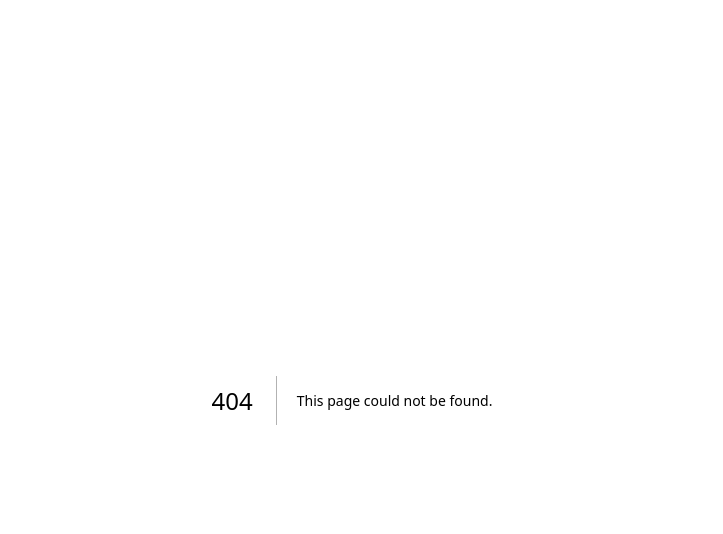
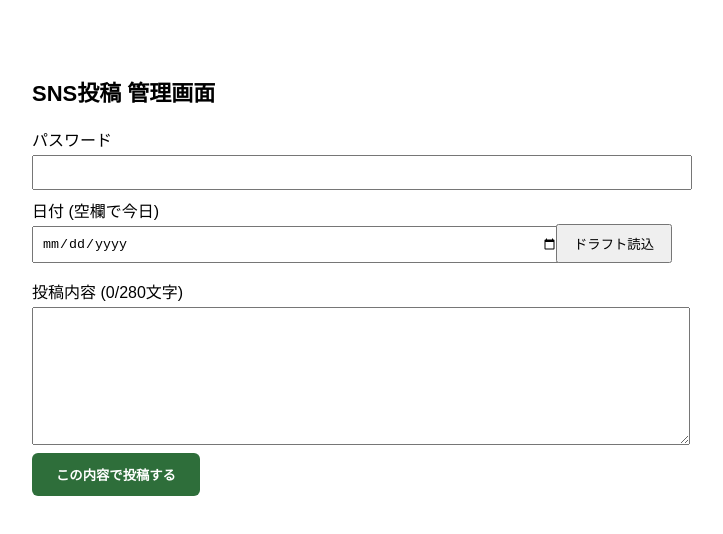
Before and after one commit to rfujiwara1203-hue/seikatsu-okane-navi, a Next.js app in the folder seikatsu-okane-navi/: page /admin/post in a window 1280 px wide. Before the commit this address had no page. Shown: the top 534 px of the page, without its empty margins (288-1011 px from the left). Built offline with nearby package versions, Linux system fonts and the light colour scheme.

Commit message:
Add X posting admin page with API-based publish + GitHub log
Enables posting from any device via a password-protected /admin/post
page that publishes through the X API and records each post to
sns-posts-log.md, instead of relying on local browser automation.

```diff
--- a/seikatsu-okane-navi/package.json
+++ b/seikatsu-okane-navi/package.json
@@ -13,7 +13,8 @@
     "react": "^18.0.0",
     "react-dom": "^18.0.0",
     "@anthropic-ai/sdk": "^0.32.0",
-    "clsx": "^2.1.1"
+    "clsx": "^2.1.1",
+    "twitter-api-v2": "^1.19.0"
   },
   "devDependencies": {
     "@types/node": "^22",
--- /dev/null
+++ b/seikatsu-okane-navi/src/app/admin/post/page.tsx
@@ -0,0 +1,136 @@
+"use client";
+
+import { useState } from "react";
+
+export default function AdminPostPage() {
+  const [password, setPassword] = useState("");
+  const [text, setText] = useState("");
+  const [draftDate, setDraftDate] = useState("");
+  const [status, setStatus] = useState<string>("");
+  const [loading, setLoading] = useState(false);
+
+  async function loadDraft() {
+    if (!password) {
+      setStatus("パスワードを入力してください");
+      return;
+    }
+    setLoading(true);
+    setStatus("");
+    try {
+      const url = draftDate
+        ? `/api/get-draft?password=${encodeURIComponent(password)}&date=${draftDate}`
+        : `/api/get-draft?password=${encodeURIComponent(password)}`;
+      const res = await fetch(url);
+      const data = await res.json();
+      if (!res.ok) {
+        setStatus(`エラー: ${data.error || res.status}`);
+        return;
+      }
+      if (!data.found) {
+        setStatus(`${data.date} のドラフトが見つかりませんでした`);
+        setText("");
+        return;
+      }
+      setText(data.content);
+      setStatus(`${data.date} のドラフトを読み込みました`);
+    } catch (e) {
+      setStatus(`エラー: ${String(e)}`);
+    } finally {
+      setLoading(false);
+    }
+  }
+
+  async function post() {
+    if (!password) {
+      setStatus("パスワードを入力してください");
+      return;
+    }
+    if (!text.trim()) {
+      setStatus("投稿内容が空です");
+      return;
+    }
+    if (!confirm("この内容で本当に投稿しますか?\n\n" + text)) return;
+
+    setLoading(true);
+    setStatus("投稿中...");
+    try {
+      const res = await fetch("/api/post-x", {
+        method: "POST",
+        headers: { "Content-Type": "application/json" },
+        body: JSON.stringify({ password, text }),
+      });
+      const data = await res.json();
+      if (!res.ok) {
+        setStatus(`投稿失敗: ${data.error || res.status}`);
+        return;
+      }
+      setStatus(`投稿成功! ${data.tweetUrl}`);
+      setText("");
+    } catch (e) {
+      setStatus(`エラー: ${String(e)}`);
+    } finally {
+      setLoading(false);
+    }
+  }
+
+  return (
+    <div style={{ maxWidth: 640, margin: "40px auto", padding: 20, fontFamily: "sans-serif" }}>
+      <h1 style={{ fontSize: 22, marginBottom: 20 }}>SNS投稿 管理画面</h1>
+
+      <label style={{ display: "block", marginBottom: 8 }}>
+        パスワード
+        <input
+          type="password"
+          value={password}
+          onChange={(e) => setPassword(e.target.value)}
+          style={{ display: "block", width: "100%", padding: 8, marginTop: 4 }}
+        />
+      </label>
+
+      <div style={{ display: "flex", gap: 8, marginBottom: 16, alignItems: "flex-end" }}>
+        <label style={{ flex: 1 }}>
+          日付 (空欄で今日)
+          <input
+            type="date"
+            value={draftDate}
+            onChange={(e) => setDraftDate(e.target.value)}
+            style={{ display: "block", width: "100%", padding: 8, marginTop: 4 }}
+          />
+        </label>
+        <button onClick={loadDraft} disabled={loading} style={{ padding: "8px 16px" }}>
+          ドラフト読込
+        </button>
+      </div>
+
+      <label style={{ display: "block", marginBottom: 8 }}>
+        投稿内容 ({text.length}/280文字)
+        <textarea
+          value={text}
+          onChange={(e) => setText(e.target.value)}
+          rows={8}
+          style={{ display: "block", width: "100%", padding: 8, marginTop: 4 }}
+        />
+      </label>
+
+      <button
+        onClick={post}
+        disabled={loading}
+        style={{
+          padding: "12px 24px",
+          background: "#2e6e3a",
+          color: "#fff",
+          border: "none",
+          borderRadius: 6,
+          fontWeight: "bold",
+          cursor: "pointer",
+        }}
+      >
+        この内容で投稿する
+      </button>
+
+      {status && (
+        <p style={{ marginTop: 16, whiteSpace: "pre-wrap", wordBreak: "break-all" }}>{status}</p>
+      )}
+    </div>
+  );
+}
--- /dev/null
+++ b/seikatsu-okane-navi/src/app/api/post-x/route.ts
@@ -0,0 +1,52 @@
+import { NextRequest, NextResponse } from "next/server";
+import { TwitterApi } from "twitter-api-v2";
+import { appendToLog } from "@/lib/github";
+
+function nowJSTLabel(): string {
+  const now = new Date();
+  const jst = new Date(now.getTime() + 9 * 60 * 60 * 1000);
+  return jst.toISOString().slice(0, 16).replace("T", " ");
+}
+
+export async function POST(req: NextRequest) {
+  const body = await req.json().catch(() => null);
+  if (!body || typeof body.text !== "string" || typeof body.password !== "string") {
+    return NextResponse.json({ error: "invalid request" }, { status: 400 });
+  }
+
+  if (body.password !== process.env.ADMIN_PASSWORD) {
+    return NextResponse.json({ error: "unauthorized" }, { status: 401 });
+  }
+
+  const text: string = body.text.trim();
+  if (!text) {
+    return NextResponse.json({ error: "empty text" }, { status: 400 });
+  }
+  if (text.length > 280) {
+    return NextResponse.json({ error: "text too long" }, { status: 400 });
+  }
+
+  const client = new TwitterApi({
+    appKey: process.env.X_API_KEY as string,
+    appSecret: process.env.X_API_SECRET as string,
+    accessToken: process.env.X_ACCESS_TOKEN as string,
+    accessSecret: process.env.X_ACCESS_TOKEN_SECRET as string,
+  });
+
+  try {
+    const result = await client.v2.tweet(text);
+    const tweetId = result.data.id;
+    const tweetUrl = `https://x.com/seikatsunavi/status/${tweetId}`;
+
+    try {
+      const logEntry = `## ${nowJSTLabel()}\n${text}\n投稿URL: ${tweetUrl}\n`;
+      await appendToLog("sns-posts-log.md", logEntry);
+    } catch (logError) {
+      console.error("log append failed", logError);
+    }
+
+    return NextResponse.json({ success: true, tweetUrl });
+  } catch (e) {
+    return NextResponse.json({ error: String(e) }, { status: 500 });
+  }
+}
--- /dev/null
+++ b/seikatsu-okane-navi/src/lib/github.ts
@@ -0,0 +1,74 @@
+const OWNER = "rfujiwara1203-hue";
+const REPO = "seikatsu-okane-navi";
+const API_BASE = `https://api.github.com/repos/${OWNER}/${REPO}`;
+
+function authHeaders() {
+  const token = process.env.GITHUB_TOKEN;
+  if (!token) throw new Error("GITHUB_TOKEN is not set");
+  return {
+    Authorization: `Bearer ${token}`,
+    Accept: "application/vnd.github+json",
+  };
+}
+
+export async function getFileContent(
+  path: string
+): Promise<{ content: string; sha: string } | null> {
+  const res = await fetch(`${API_BASE}/contents/${path}`, {
+    headers: authHeaders(),
+    cache: "no-store",
+  });
+  if (res.status === 404) return null;
+  if (!res.ok) throw new Error(`GitHub getFileContent failed: ${res.status}`);
+  const data = await res.json();
+  const content = Buffer.from(data.content, "base64").toString("utf-8");
+  return { content, sha: data.sha };
+}
+
+export async function upsertFile(
+  path: string,
+  content: string,
+  message: string
+): Promise<void> {
+  const existing = await getFileContent(path);
+  const body: Record<string, unknown> = {
+    message,
+    content: Buffer.from(content, "utf-8").toString("base64"),
+    branch: "main",
+  };
+  if (existing) body.sha = existing.sha;
+
+  const res = await fetch(`${API_BASE}/contents/${path}`, {
+    method: "PUT",
+    headers: { ...authHeaders(), "Content-Type": "application/json" },
+    body: JSON.stringify(body),
+  });
+  if (!res.ok) {
+    const text = await res.text();
+    throw new Error(`GitHub upsertFile failed: ${res.status} ${text}`);
+  }
+}
+
+export async function appendToLog(
+  path: string,
+  entry: string
+): Promise<void> {
+  const existing = await getFileContent(path);
+  const newContent = existing ? existing.content + "\n" + entry : entry;
+  const body: Record<string, unknown> = {
+    message: `SNS投稿ログ追記 ${new Date().toISOString()}`,
+    content: Buffer.from(newContent, "utf-8").toString("base64"),
+    branch: "main",
+  };
+  if (existing) body.sha = existing.sha;
+
+  const res = await fetch(`${API_BASE}/contents/${path}`, {
+    method: "PUT",
+    headers: { ...authHeaders(), "Content-Type": "application/json" },
+    body: JSON.stringify(body),
+  });
+  if (!res.ok) {
+    const text = await res.text();
+    throw new Error(`GitHub appendToLog failed: ${res.status} ${text}`);
+  }
+}
```
Also changed, not shown: seikatsu-okane-navi/src/app/api/get-draft/route.ts (added, +28 -0 lines).
